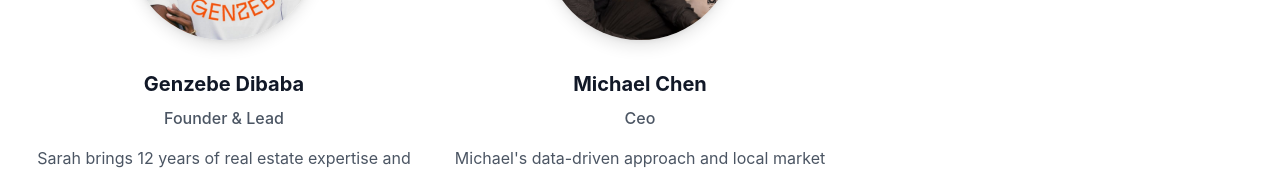
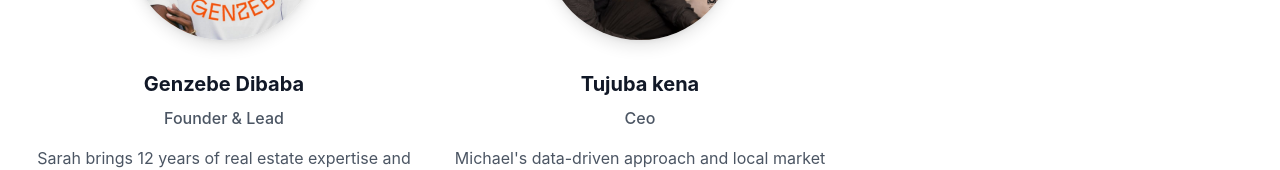
Before and after one commit to Firaolgosa/GD-RealState, a React (Vite) app: page /about in a window 1280 px wide. Shown: the part 2354-2524 px from the top of the page. Built offline with nearby package versions, Linux system fonts and the light colour scheme.

Commit message:
new change

```diff
--- a/src/pages/AboutPage.tsx
+++ b/src/pages/AboutPage.tsx
@@ -170,7 +170,7 @@ const AboutPage = () => {
                 bio: "Sarah brings 12 years of real estate expertise and an infectious enthusiasm for helping people find their perfect homes."
               },
               {
-                name: "Michael Chen",
+                name: "Tujuba kena",
                 role: "Ceo",
                 image: "images/tuj.jpg",
                 bio: "Michael's data-driven approach and local market knowledge help clients make informed decisions with confidence."
```
Also changed, not shown: 1 other file (tests, documents, lock files or other folders).
